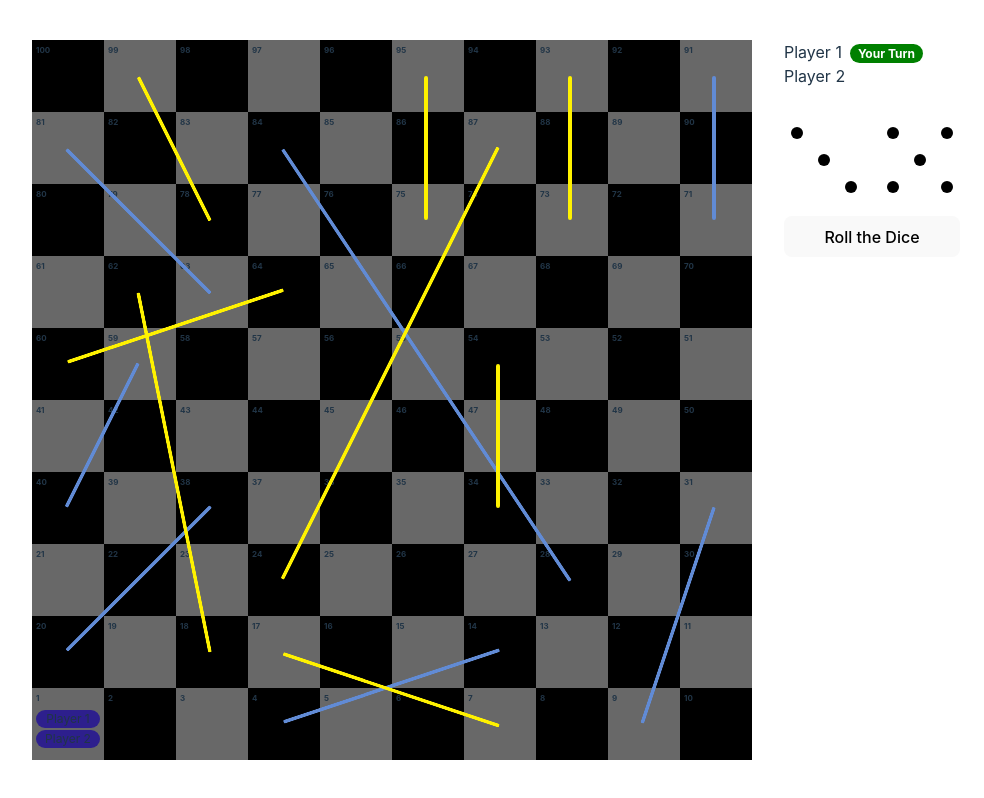
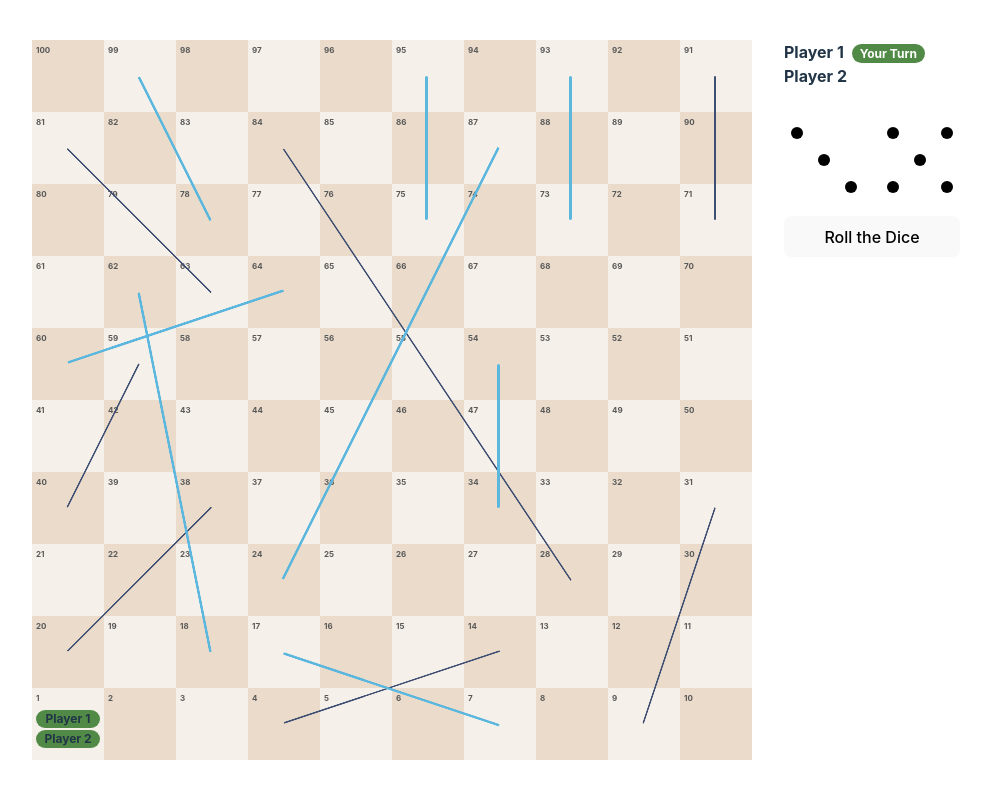
Before and after one commit to mirandajoy/mountains-and-rivers, a React (Vite) app: page / in a window 1280 px wide. Shown: the whole page, without its empty margins (144-1128 px from the left). Built offline with nearby package versions, Linux system fonts and the light colour scheme.

Commit message:
add minor board color edits

```diff
--- a/src/components/Board/Board.scss
+++ b/src/components/Board/Board.scss
@@ -3,34 +3,36 @@
   grid-template-columns: repeat(10, 4.5rem);
   position: relative;
   &__space {
-    background-color: black;
+    background-color: #eadbcb;
     width: 4.5rem;
     height: 4.5rem;
     &--odd {
-      background-color: rgb(104, 104, 104);
+      background-color: #f6f0ea;
     }
   }
   &__number {
+    color: #585858;
     font-size: 0.5rem;
     font-weight: bold;
     padding: 0.25rem;
     width: fit-content;
   }
   &__token {
-    background-color: rgb(45, 31, 141);
+    background-color: #518a46;
     border-radius: 50px;
     font-size: 0.75rem;
+    font-weight: bold;
     margin: 0.125rem 0.25rem;
     text-align: center;
   }
   &__ladder {
-    border-bottom: 4px solid rgb(97, 139, 213);
+    border-bottom: 2px solid #3e4f73;
     border-radius: 50px;
     position: absolute;
     transform-origin: bottom left;
   }
   &__snake {
-    border-bottom: 4px solid rgb(255, 242, 0);
+    border-bottom: 3px solid #5bb7de;
     border-radius: 50px;
     position: absolute;
     transform-origin: bottom left;
--- a/src/components/PlayerList/PlayerList.scss
+++ b/src/components/PlayerList/PlayerList.scss
@@ -5,8 +5,11 @@
   &__list {
     list-style: none;
   }
+  &__name {
+    font-weight: bold;
+  }
   &__active-tag {
-    background-color: green;
+    background-color: #518a46;
     border-radius: 50px;
     color: white;
     font-size: 0.75rem;
```
